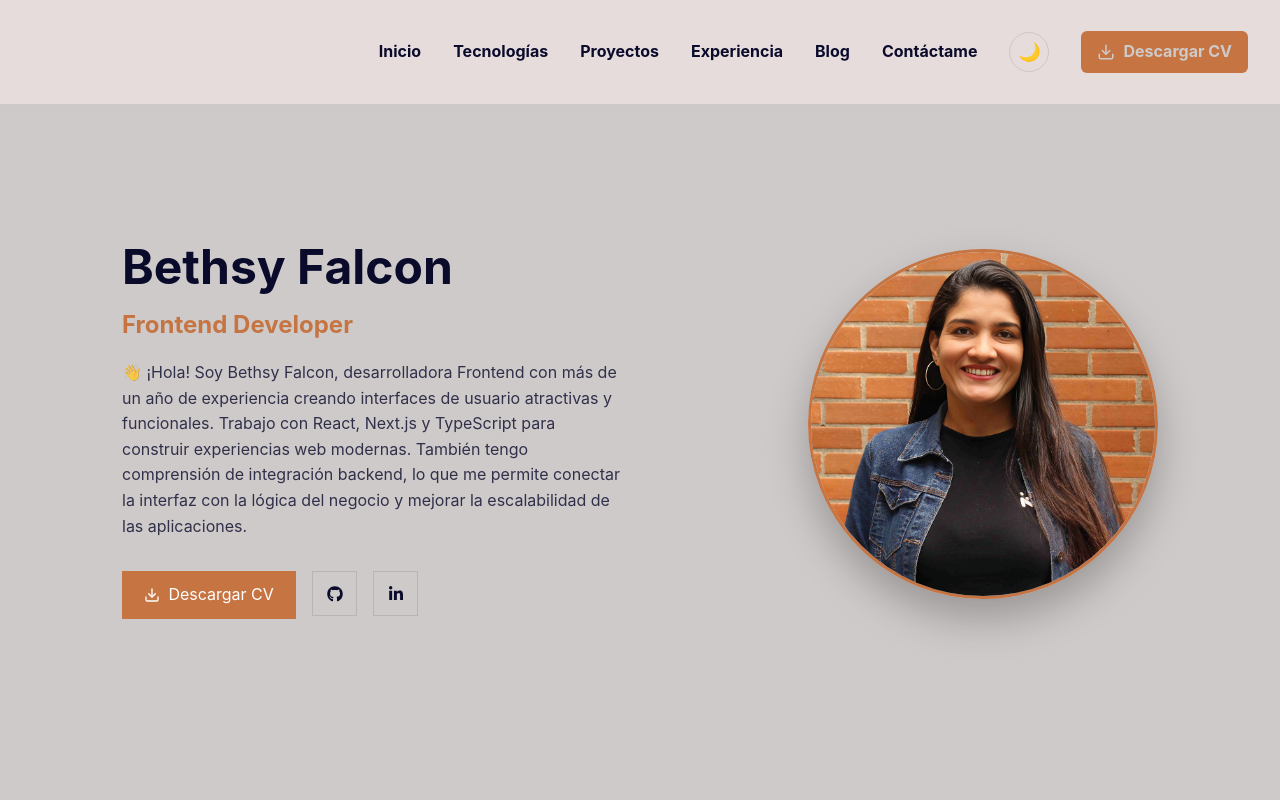
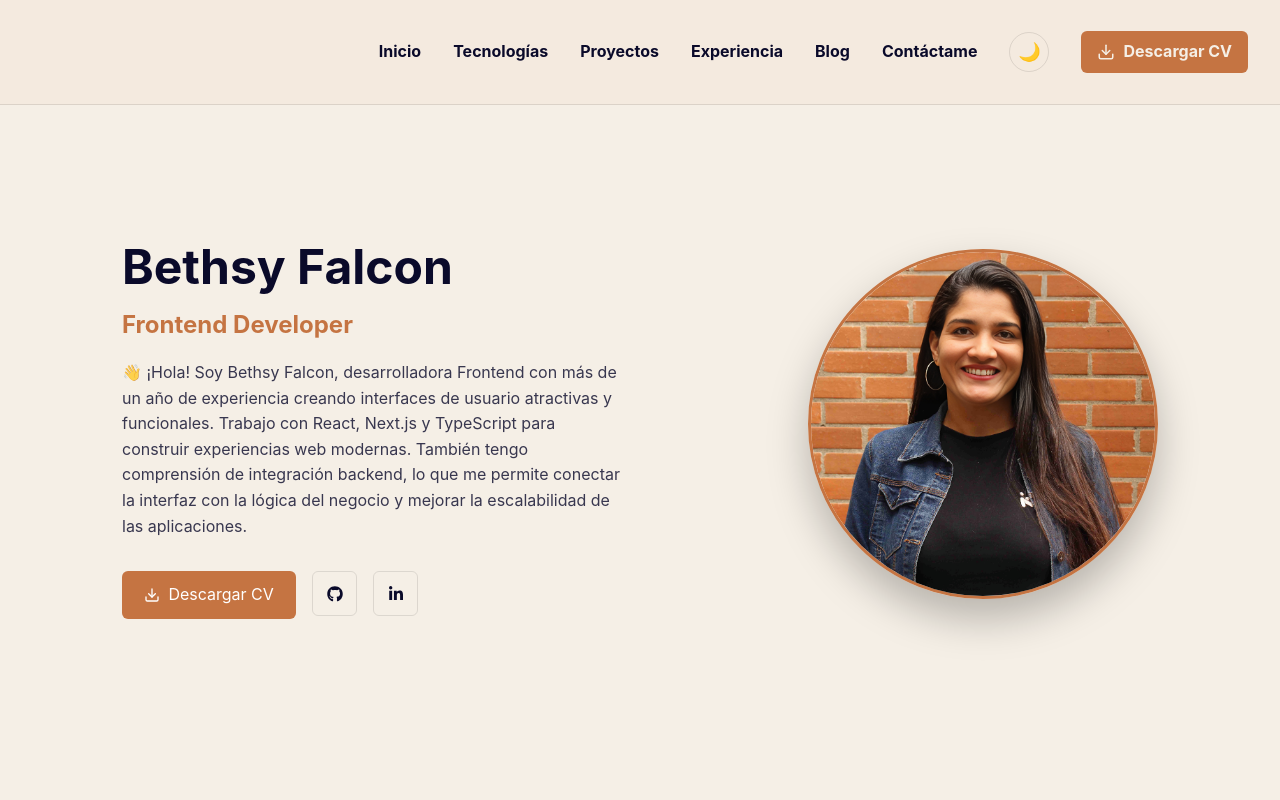
Before and after one commit to Bethsyf/portfolio, a Next.js app: page / in a window 1280 px wide. Shown: the top 800 px of the page. Built offline with nearby package versions, Linux system fonts and the light colour scheme; some icons are missing.

Commit message:
style(about): improve layout and update secondary warm background

```diff
--- a/src/components/views/aboutMe/AboutMe.module.scss
+++ b/src/components/views/aboutMe/AboutMe.module.scss
@@ -43,7 +43,7 @@
   padding: 0.7rem 1.4rem;
   background: var(--color-primary);
   color: white;
-  border-radius: var(--radius);
+  border-radius: var(--radius-sm);
   text-decoration: none;
 }
 
@@ -57,7 +57,7 @@
   justify-content: center;
   width: 45px;
   height: 45px;
-  border-radius: var(--radius);
+  border-radius: var(--radius-sm);
   border: 1px solid var(--color-border);
   color: var(--color-text);
 }
--- a/src/styles/themes.scss
+++ b/src/styles/themes.scss
@@ -1,8 +1,8 @@
 html[data-theme="light"] {
 
---color-bg: #cfcaca;
+--color-bg: #f5efe6;
 
---color-bg-secondary: #e6dcdc;
+--color-bg-secondary: #f4eadf;
 
 --color-text: #0a0a2a;
 
```
